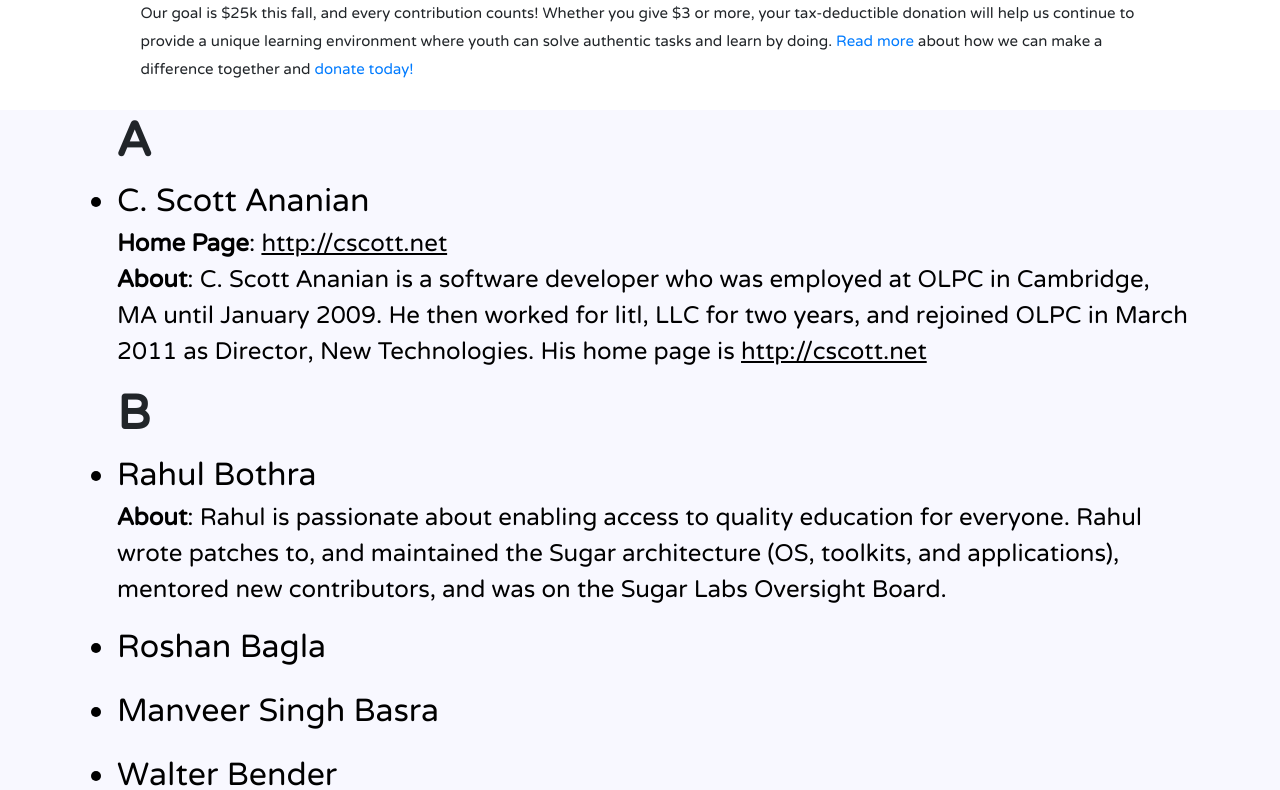
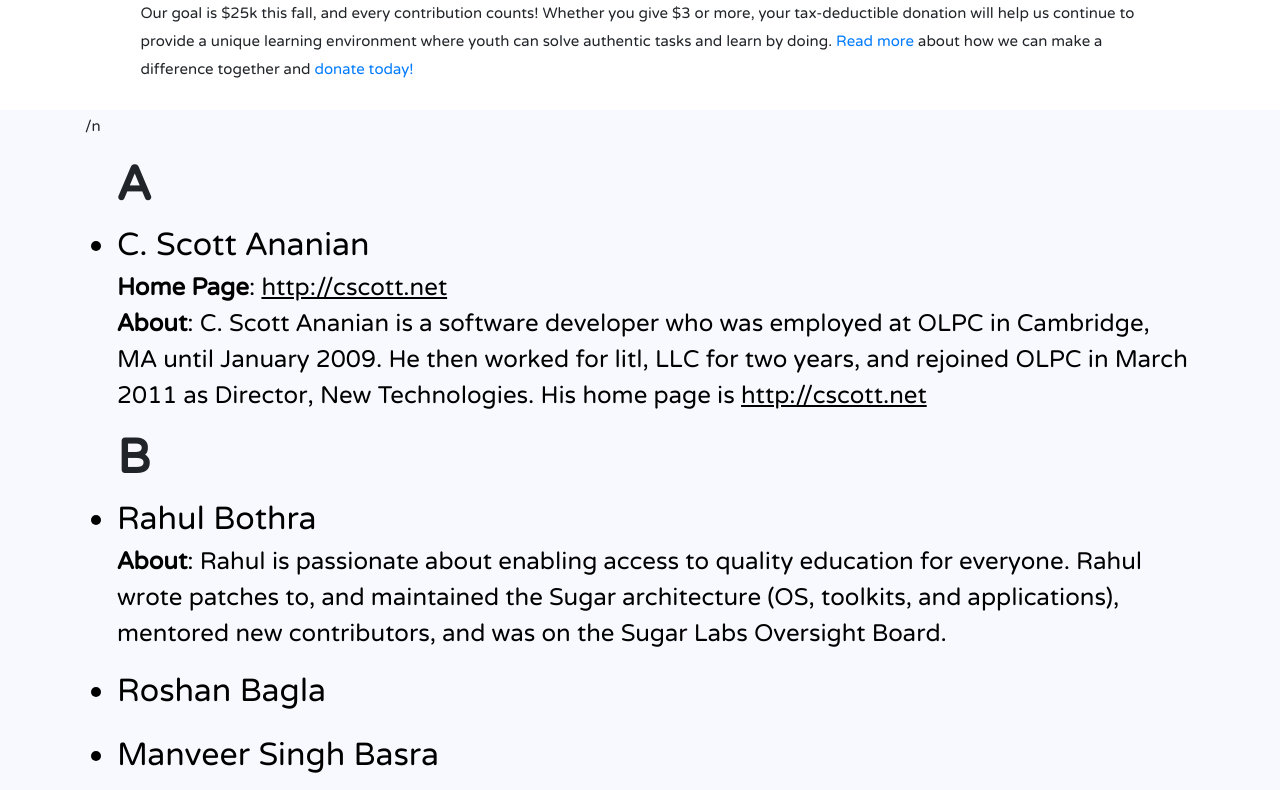
Before and after one commit to sugarlabs/www, a Jekyll site: the page built from profiles.md, in a window 1280 px wide and 900 px high, cut to the strip 110-900 px from the top of the window. Built offline with Jekyll 4.4.1, drawn with Linux system fonts in a browser that asks for light colours; some web fonts are replaced; comment, search, counter and statistics services are not loaded.

Commit message:
Resolved Section A overlaps with the donation navbar (d-flex).
The A section was not properly visible. Resolved Section A overlaps with the donation navbar (d-flex).

```diff
--- a/profiles.md
+++ b/profiles.md
@@ -4,6 +4,7 @@ title: Sugar Labs Contributors
 date: 2018-06-25
 ---
 
+/n
 
 ### A
 
```
